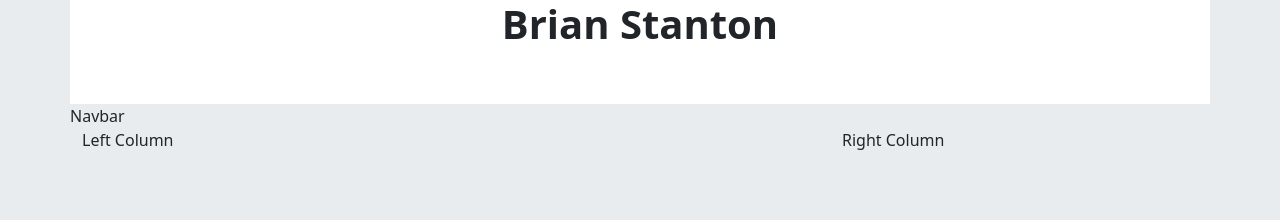
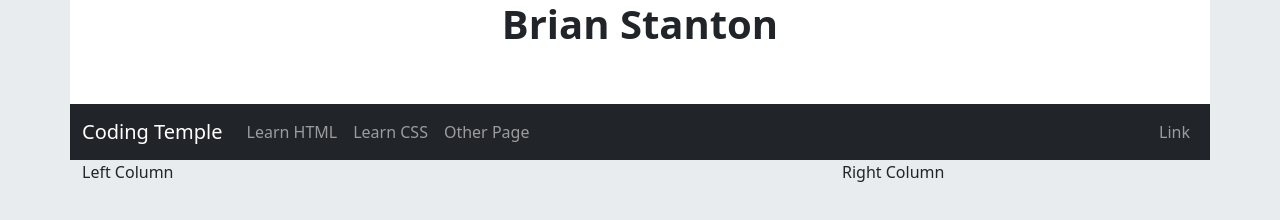
Before and after one commit to bstanton773/kekambas-117_bootstrap_portfolio, a plain HTML site: page index.html in a window 1280 px wide. Drawn offline with nearby package versions, Linux system fonts and the light colour scheme.

Commit message:
Add Bootstrap Navbar and customize

```diff
--- a/index.html
+++ b/index.html
@@ -21,7 +21,24 @@
 
         <!-- Row 2 - Navbar -->
         <div class="row">
-            Navbar
+            <nav class="navbar navbar-expand-lg bg-dark" data-bs-theme="dark">
+                <div class="container-fluid">
+                    <a class="navbar-brand" href="#">Coding Temple</a>
+                    <button class="navbar-toggler" type="button" data-bs-toggle="collapse" data-bs-target="#navbarNavAltMarkup" aria-controls="navbarNavAltMarkup" aria-expanded="false" aria-label="Toggle navigation">
+                    <span class="navbar-toggler-icon"></span>
+                    </button>
+                    <div class="collapse navbar-collapse justify-content-between" id="navbarNavAltMarkup">
+                        <div class="navbar-nav">
+                            <a class="nav-link" href="#">Learn HTML</a>
+                            <a class="nav-link" href="#">Learn CSS</a>
+                            <a class="nav-link" href="#">Other Page</a>
+                        </div>
+                        <div class="navbar-nav">
+                            <a class="nav-link" href="#">Link</a>
+                        </div>
+                    </div>
+                </div>
+            </nav>
         </div>
 
         <!-- Row 3 - Main Content -->
```
